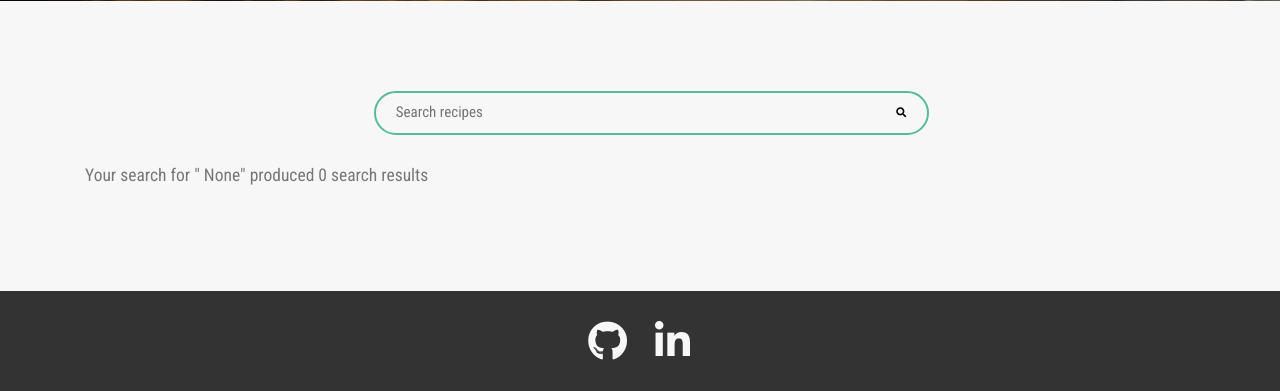
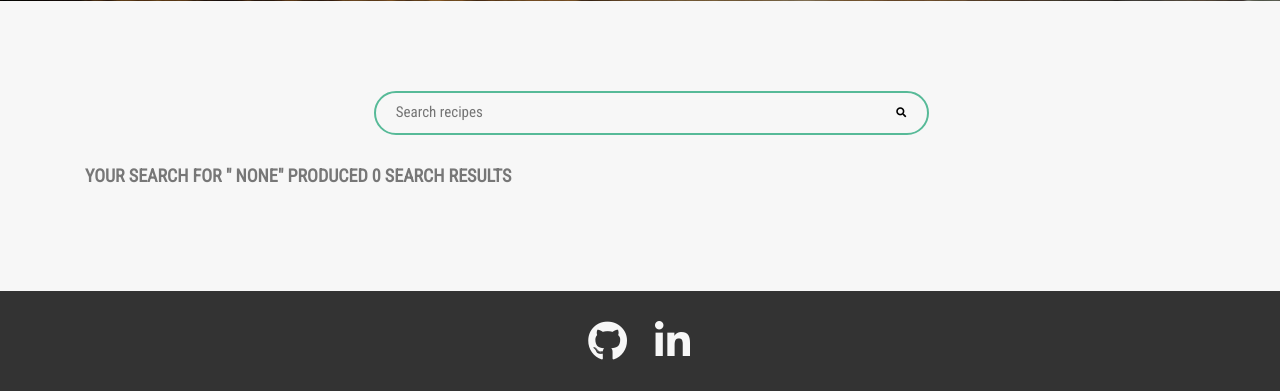
Before and after one commit to andreasdk/dcd-recipes, a Flask app: page /search in a window 1280 px wide. Shown: the part 503-894 px from the top of the page. Run offline with Flask 2, Linux system fonts and the light colour scheme; data that the repository does not hold is empty; some libraries are stand-ins or nearby versions.

Commit message:
added heading-tertiary back to css file

```diff
--- a/whisk/static/css/style.css
+++ b/whisk/static/css/style.css
@@ -126,6 +126,13 @@ body {
   .heading-secondary {
     font-size: 2.5rem;
   }
+}
+
+.heading-tertiary {
+  color: var(--secondary-color);
+  font-size: 1.8rem;
+  font-weight: 700;
+  text-transform: uppercase;
 }
 
 /**Used on error pages**/
```
